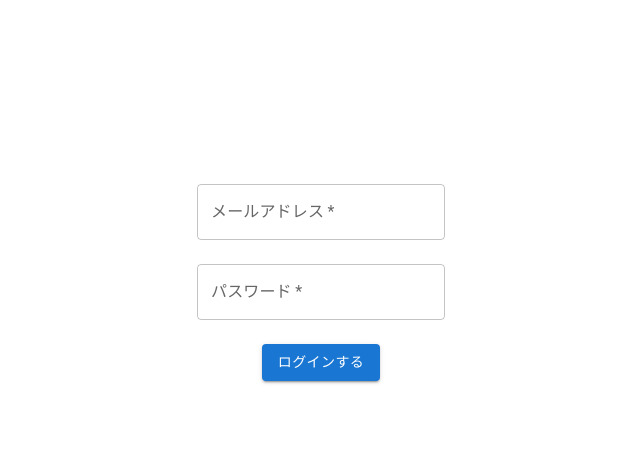
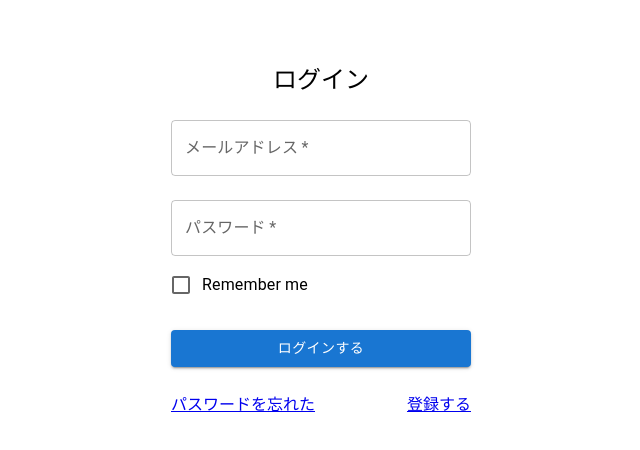
Before and after one commit to satttto/tb-client, a React (Create React App) app: page /login in a window 1280 px wide. Shown: the top 450 px of the page, without its empty margins (319-959 px from the left). Built offline with nearby package versions, Linux system fonts and the light colour scheme.

Commit message:
fix: login page

```diff
--- a/src/components/pages/Login.tsx
+++ b/src/components/pages/Login.tsx
@@ -1,7 +1,10 @@
-import React from 'react';
+import React, { useState, useEffect } from 'react';
 import { useForm, SubmitHandler } from 'react-hook-form';
-import { Box, Grid, TextField, Button } from '@mui/material';
+import { Link } from 'react-router-dom';
+import { Box, Typography, Grid, TextField, FormControlLabel, Checkbox, Button} from '@mui/material';
 
+
+// TODO: send request
 
 type FormValues = {
   email: string;
@@ -9,50 +12,57 @@ type FormValues = {
 };
 
 export const Login = (): JSX.Element => {
-
   const { handleSubmit, register, formState: { errors } } = useForm();
 
   const onSubmit: SubmitHandler<FormValues> = data => {
     console.log(data)
   }
 
-  // TODO:
-  const canSubmit = () => {
-    return true;
-  }
-
   return (
-    <form onSubmit={handleSubmit(onSubmit)}>
-      <Grid container justifyContent="center" mt="20vh" direction="column"　alignItems="center" spacing={3}>
-        <Grid item>
+    <Box sx={{ marginTop: 8, display: 'flex', flexDirection: 'column', alignItems: 'center' }}>
+      <Typography variant="h5">ログイン</Typography>
+      <Box component="form" onSubmit={handleSubmit(onSubmit)} sx={{ mt: 1, width: 300 }}>
         <TextField
           id="email"
           required
           label="メールアドレス"
           {...register("email", { required: true,　pattern: /^[A-Z0-9._%+-]+@[A-Z0-9.-]+\.[A-Z]{2,}$/i })}
           error={Boolean(errors.email)}
+          margin="normal"
+          fullWidth
         />
-        </Grid>
-        <Grid item>
         <TextField
           id="password"
           required
           type="password"
           label="パスワード"
           {...register("password", { required: true, minLength: 8 })}
-            error={Boolean(errors.passwowrd)
-            }
+          error={Boolean(errors.passwowrd)}
+          margin="normal"
+          fullWidth
         />
-        </Grid>
-        <Grid item>
+        <FormControlLabel
+          control={<Checkbox {...register("rememberMe")} color="primary" />}
+          label="Remember me"
+        />
+        <Box mt={3}>
           <Button
             id="loginButton"
             variant="contained"
             type="submit"
-            disabled={!canSubmit()}
+            fullWidth
           >ログインする</Button>
+        </Box>
+
+      </Box>
+      <Grid container mt="3vh" width={300}>
+        <Grid item xs>
+          <Link to="#">パスワードを忘れた</Link>
+        </Grid>
+        <Grid item>
+          <Link to="#">登録する</Link>
         </Grid>
         </Grid>
-    </form>
+    </Box>
   );
 }
```
Lines whose indentation alone changed are shown as unchanged.
